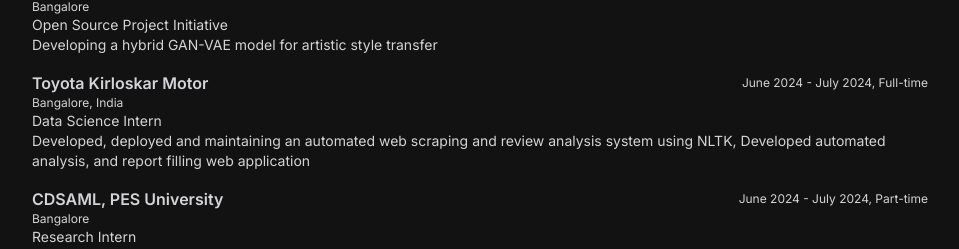
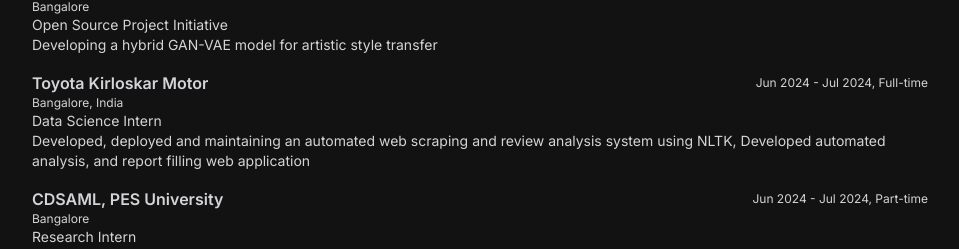
Before and after one commit to arjuuuuunnnnn/hemanthsbanur, a Next.js app: page /cv2 in a window 1280 px wide. Shown: the part 390-639 px from the top of the page, without its empty margins (160-1119 px from the left). Built offline with nearby package versions, Linux system fonts and the light colour scheme.

Commit message:
feat: res

```diff
--- a/src/app/components/HeroSection.jsx
+++ b/src/app/components/HeroSection.jsx
@@ -2,17 +2,17 @@
 import React from "react";
 import Image from "next/image";
 import { TypeAnimation } from 'react-type-animation';
-// import { useRouter } from "next/navigation";
+import { useRouter } from "next/navigation";
 
 export const HeroSection = () => {
-	// const router = useRouter();
+	 const router = useRouter();
+	 const handleResume = () => {
+	 router.push("/error");
+	};
+
 	// const handleResume = () => {
-	// 	router.push("/error");
+	//	window.open('/resume/res.pdf', '_blank');
 	// };
-
-	const handleResume = () => {
-		window.open('/resume/res.pdf', '_blank');
-	};
 
   return (
     <section className="text-base">
--- a/src/app/cv2/page.jsx
+++ b/src/app/cv2/page.jsx
@@ -79,14 +79,14 @@
 			  {
               title: "Toyota Kirloskar Motor",
               position: "Data Science Intern",
-              duration: "June 2024 - July 2024, Full-time",
+              duration: "Jun 2024 - Jul 2024, Full-time",
               location: "Bangalore, India",
               description: "Developed, deployed and maintaining an automated web scraping and review analysis system using NLTK, Developed automated analysis, and report filling web application"
             },
             {
               title: "CDSAML, PES University",
               position: "Research Intern",
-              duration: "June 2024 - July 2024, Part-time",
+              duration: "Jun 2024 - Jul 2024, Part-time",
               location: "Bangalore",
               description: [
                 "Developing a Multi-Model system, which converts Kannada speech to English Text",
```
